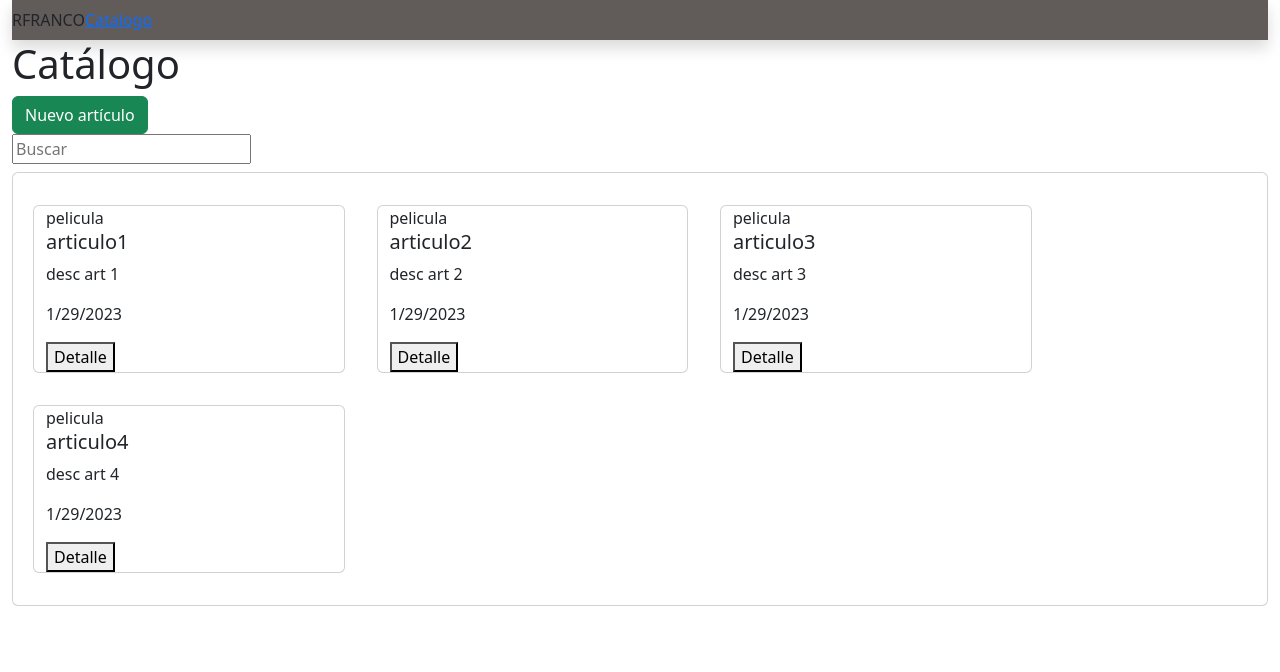
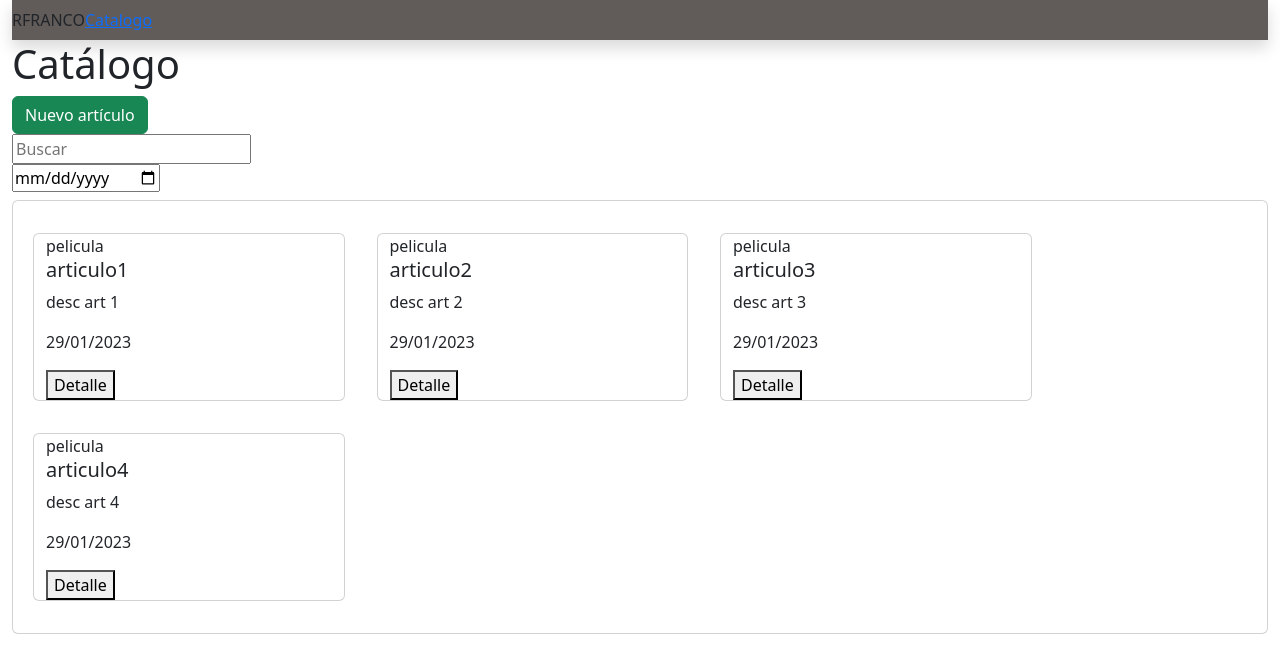
Before and after one commit to JordiBarrafon/rf, an Angular app: page /catalogo in a window 1280 px wide. Shown: the top 672 px of the page. Built offline with nearby package versions, Linux system fonts and the light colour scheme.

Commit message:
filtro fecha modificado

```diff
--- a/src/app/catalogo/catalogo.component.html
+++ b/src/app/catalogo/catalogo.component.html
@@ -5,16 +5,19 @@
     <div>
       <input type="text" class="forms-control" placeholder="Buscar" [(ngModel)]="filtroArticulo" name="filtroArticulo">
     </div>
+    <div>
+      <input type="date" class="forms-control" placeholder="Buscar" [(ngModel)]="filtroArticuloFecha" name="filtroArticuloFecha">
+    </div>
   </div>
   <div class="card">
     <div class="card-body">
       <div class="row">
-        <div *ngFor="let articulo of articulos | filtro: filtroArticulo" class="card col-3 m-3">
+        <div *ngFor="let articulo of articulos | filtroTexto: filtroArticulo | filtroFecha: filtroArticuloFecha" class="card col-3 m-3">
           <div>{{ articulo.tipo }}</div>
           <div class="bard-body">
             <h5 class="card-title">{{ articulo.nombre }}</h5>
             <p class="card-text">{{ articulo.descripcion }}</p>
-            <p class="card-text">{{ articulo.fechaCreacion.toLocaleDateString() }}</p>
+            <p class="card-text">{{ articulo.fechaCreacion.toLocaleDateString('en-GB') }}</p>
             <button routerLink="/detalleArticulo/{{ articulo.id }}">Detalle</button>
           </div>
         </div>
--- a/src/app/catalogo/catalogo.component.ts
+++ b/src/app/catalogo/catalogo.component.ts
@@ -10,6 +10,7 @@ import { Component } from '@angular/core';
 export class CatalogoComponent {
   articulos: Articulo[];
   filtroArticulo = '';
+  filtroArticuloFecha = '';
 
   constructor(private servicioArticulos: ArticulosService){
     this.articulos = this.servicioArticulos.getArticulos();
--- a/src/app/catalogo/filtro.pipe.ts
+++ b/src/app/catalogo/filtro-fecha.pipe.ts
@@ -1,14 +1,16 @@
 import { Pipe, PipeTransform } from '@angular/core';
 
 @Pipe({
-  name: 'filtro'
+  name: 'filtroFecha'
 })
-export class FiltroPipe implements PipeTransform {
+export class FiltroFechaPipe implements PipeTransform {
 
   transform(value: any, arg: any): any {
     const resultados = [];
+
+    let fecha = new Date(arg).toLocaleDateString('en-GB');
     for(const articulo of value){
-      if(articulo.nombre.indexOf(arg) > -1 || articulo.descripcion.indexOf(arg) > -1 || articulo.tipo.indexOf(arg) > -1){
+      if(articulo.fechaCreacion.toLocaleDateString('en-GB') == fecha || !arg){
         resultados.push(articulo);
       }
     }
--- /dev/null
+++ b/src/app/catalogo/filtro-texto.pipe.ts
@@ -0,0 +1,19 @@
+import { Pipe, PipeTransform } from '@angular/core';
+
+@Pipe({
+  name: 'filtroTexto'
+})
+export class FiltroTextoPipe implements PipeTransform {
+
+  transform(value: any, arg: any): any {
+    const resultados = [];
+    for(const articulo of value){
+      if(articulo.nombre.indexOf(arg) > -1 || articulo.descripcion.indexOf(arg) > -1 || articulo.tipo.indexOf(arg) > -1){
+        resultados.push(articulo);
+      }
+    }
+
+    return resultados;
+  }
+
+}
--- a/src/app/modelos/articulo.ts
+++ b/src/app/modelos/articulo.ts
@@ -17,5 +17,8 @@ export class Articulo implements ArticuloInterface{
       this.tipo = tipo;
     }
 
+    // getFechaCreacion(){
+    //   // return this.fechaCreacion.toLocaleDateString('en-US');
+    // }
 
 }
```
Also changed, not shown: src/app/app.module.ts (+4 -3 lines), src/app/servicios/articulos.service.ts (+8 -1 lines).
